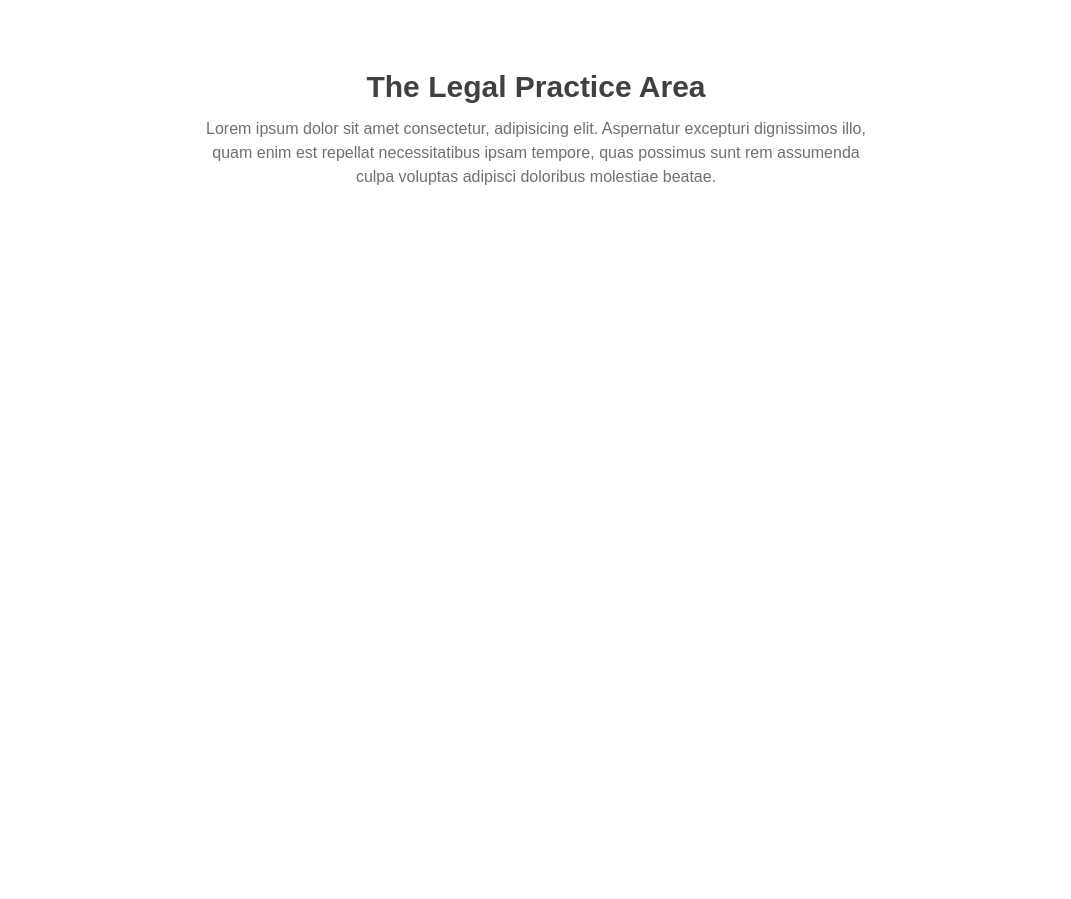
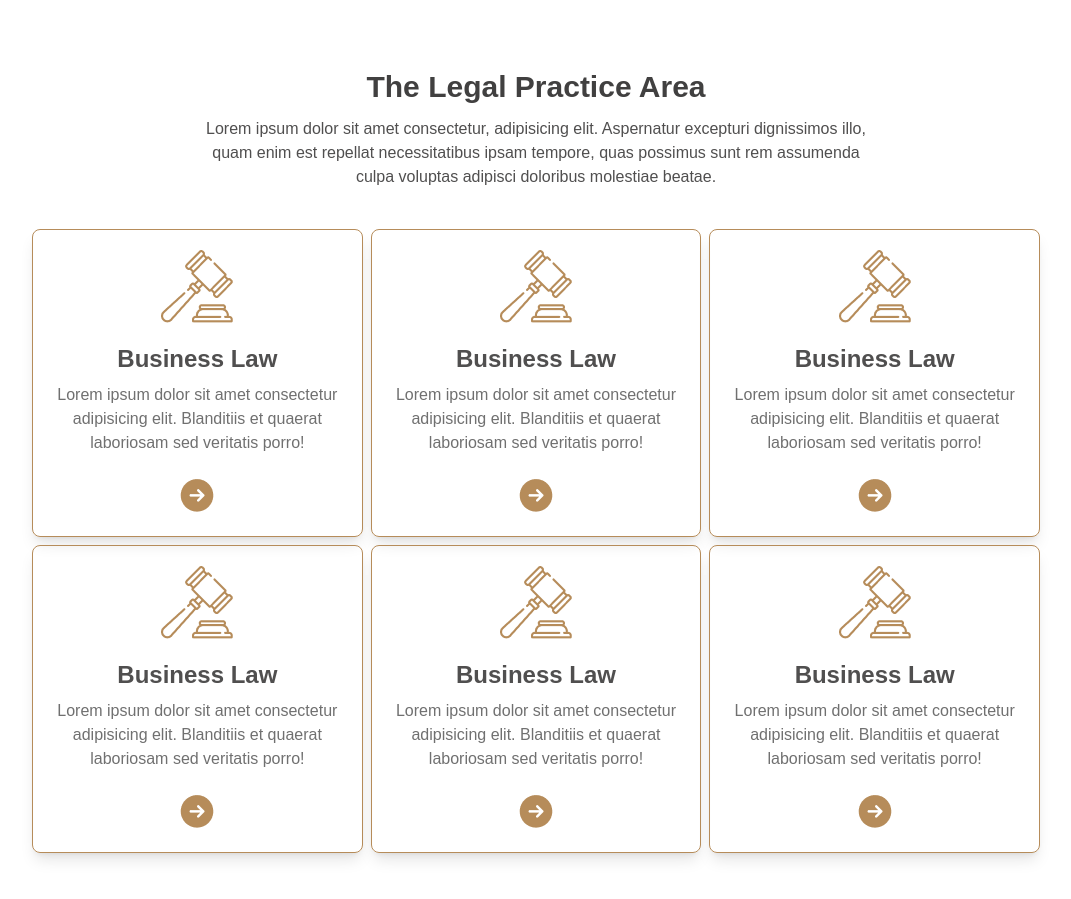
Before and after one commit to RidwanSupon/Legal-Solution, a plain HTML site: page index.html in a window 1280 px wide. Shown: the part 463-1362 px from the top of the page, without its empty margins (104-1175 px from the left). Before the commit the page ends 800 px from the top, so only its background shows below. Drawn offline with nearby package versions, Linux system fonts and the light colour scheme.

Commit message:
first commit

```diff
--- a/index.html
+++ b/index.html
@@ -45,7 +45,7 @@
 
   <!-- Middle: Navigation Links -->
   <div class="navbar-center">
-      <ul class="menu menu-horizontal lg:gap-2 flex flex-col md:flex-row">
+      <ul class="menu menu-horizontal gap-0 lg:gap-2 flex flex-col md:flex-row">
           <li><a href="#">Home ></a></li>
           <li><a href="#">Services ></a></li>
           <li><a href="#">Cases ></a></li>
@@ -56,7 +56,7 @@
 
   <!-- Right: Button -->
   <div class="navbar-end">
-      <button style="background-color: #B68C5A; color: white;"; class="btn">Free Consultation</button>
+      <button style="background-color: #B68C5A; color: white;"; class="btn items-center">Free Consultation</button>
   </div>
   </nav>
   <!--Slider-->
@@ -89,8 +89,48 @@
     <main class="container mx-auto lg:max-w-5xl mt-2 md:mt-16 p-2">
       <div class="flex flex-col items-center text-center">
         <h1 class="text-3xl font-bold text-[#414040]">The Legal Practice Area</h1>
-        <p class="lg:max-w-2xl mt-3 text-[#707070]">Lorem ipsum dolor sit amet consectetur, adipisicing elit. Aspernatur excepturi dignissimos illo, quam enim est repellat necessitatibus ipsam tempore, quas possimus sunt rem assumenda culpa voluptas adipisci doloribus molestiae beatae.</p>
+        <p class="lg:max-w-2xl mt-3 text-[#504f4f]">Lorem ipsum dolor sit amet consectetur, adipisicing elit. Aspernatur excepturi dignissimos illo, quam enim est repellat necessitatibus ipsam tempore, quas possimus sunt rem assumenda culpa voluptas adipisci doloribus molestiae beatae.</p>
       </div>
+      <!--business law-->
+
+      <section class="grid grid-cols-2 md:grid-cols-3 gap-2 text-center mt-10 mb-16 ">
+        <div class="border border-[#B68C5A] p-2 md:p-5 rounded-lg shadow-lg">
+          <img class="mx-auto block mb-5" src="legal-solution-resources-main/images/business.png" alt="">
+          <h3 class="text-2xl font-bold text-[#504f4f]">Business Law</h3>
+          <p class="text-[#707070] mt-2 mb-5"> Lorem ipsum dolor sit amet consectetur adipisicing elit. Blanditiis et quaerat laboriosam sed veritatis porro!</p>
+          <img class="mx-auto block" src="legal-solution-resources-main/images/Frame.png" alt="">
+        </div>
+        <div class="shadow-lg border border-[#B68C5A] p-2 md:p-5 rounded-lg">
+          <img class="mx-auto block mb-5" src="legal-solution-resources-main/images/business.png" alt="">
+          <h3 class="text-2xl font-bold text-[#504f4f]">Business Law</h3>
+          <p class="text-[#707070] mt-2 mb-5"> Lorem ipsum dolor sit amet consectetur adipisicing elit. Blanditiis et quaerat laboriosam sed veritatis porro!</p>
+          <img class="mx-auto block" src="legal-solution-resources-main/images/Frame.png" alt="">
+        </div>
+        <div class="border border-[#B68C5A] p-2 md:p-5 rounded-lg shadow-lg">
+          <img class="mx-auto block mb-5" src="legal-solution-resources-main/images/business.png" alt="">
+          <h3 class="text-2xl font-bold text-[#504f4f]">Business Law</h3>
+          <p class="text-[#707070] mt-2 mb-5"> Lorem ipsum dolor sit amet consectetur adipisicing elit. Blanditiis et quaerat laboriosam sed veritatis porro!</p>
+          <img class="mx-auto block" src="legal-solution-resources-main/images/Frame.png" alt="">
+        </div>
+        <div class="border border-[#B68C5A] p-2 md:p-5 rounded-lg shadow-lg">
+          <img class="mx-auto block mb-5" src="legal-solution-resources-main/images/business.png" alt="">
+          <h3 class="text-2xl font-bold text-[#504f4f]">Business Law</h3>
+          <p class="text-[#707070] mt-2 mb-5"> Lorem ipsum dolor sit amet consectetur adipisicing elit. Blanditiis et quaerat laboriosam sed veritatis porro!</p>
+          <img class="mx-auto block" src="legal-solution-resources-main/images/Frame.png" alt="">
+        </div>
+        <div class="border border-[#B68C5A] p-2 md:p-5 rounded-lg shadow-lg">
+          <img class="mx-auto block mb-5" src="legal-solution-resources-main/images/business.png" alt="">
+          <h3 class="text-2xl font-bold text-[#504f4f]">Business Law</h3>
+          <p class="text-[#707070] mt-2 mb-5"> Lorem ipsum dolor sit amet consectetur adipisicing elit. Blanditiis et quaerat laboriosam sed veritatis porro!</p>
+          <img class="mx-auto block" src="legal-solution-resources-main/images/Frame.png" alt="">
+        </div>
+        <div class="border border-[#B68C5A] p-2 md:p-5 rounded-lg shadow-lg">
+          <img class="mx-auto block mb-5" src="legal-solution-resources-main/images/business.png" alt="">
+          <h3 class="text-2xl font-bold text-[#504f4f]">Business Law</h3>
+          <p class="text-[#707070] mt-2 mb-5"> Lorem ipsum dolor sit amet consectetur adipisicing elit. Blanditiis et quaerat laboriosam sed veritatis porro!</p>
+          <img class="mx-auto block" src="legal-solution-resources-main/images/Frame.png" alt="">
+        </div>
+      </section>
     </main>
     <!--footer-->
     <footer>
```
